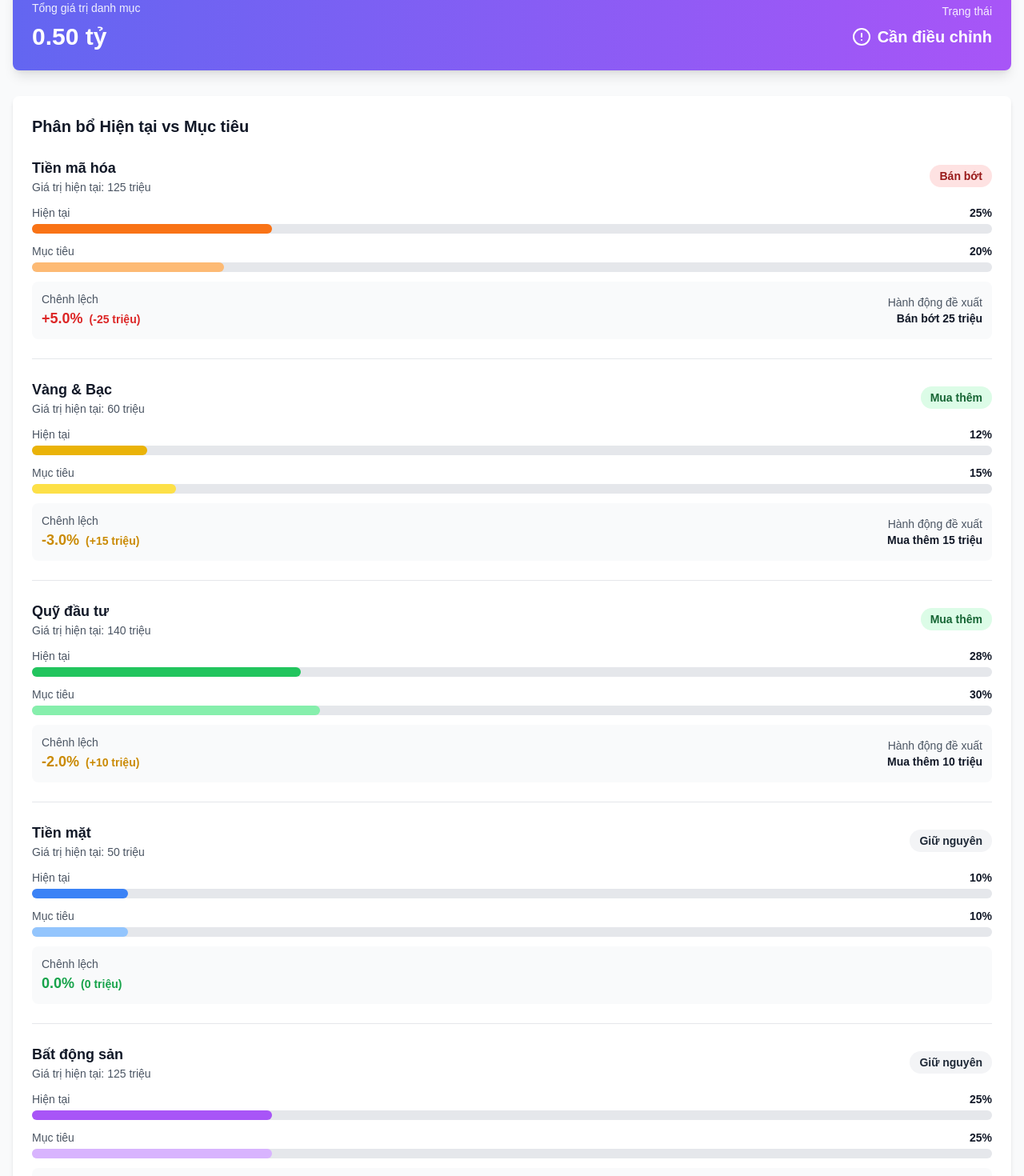
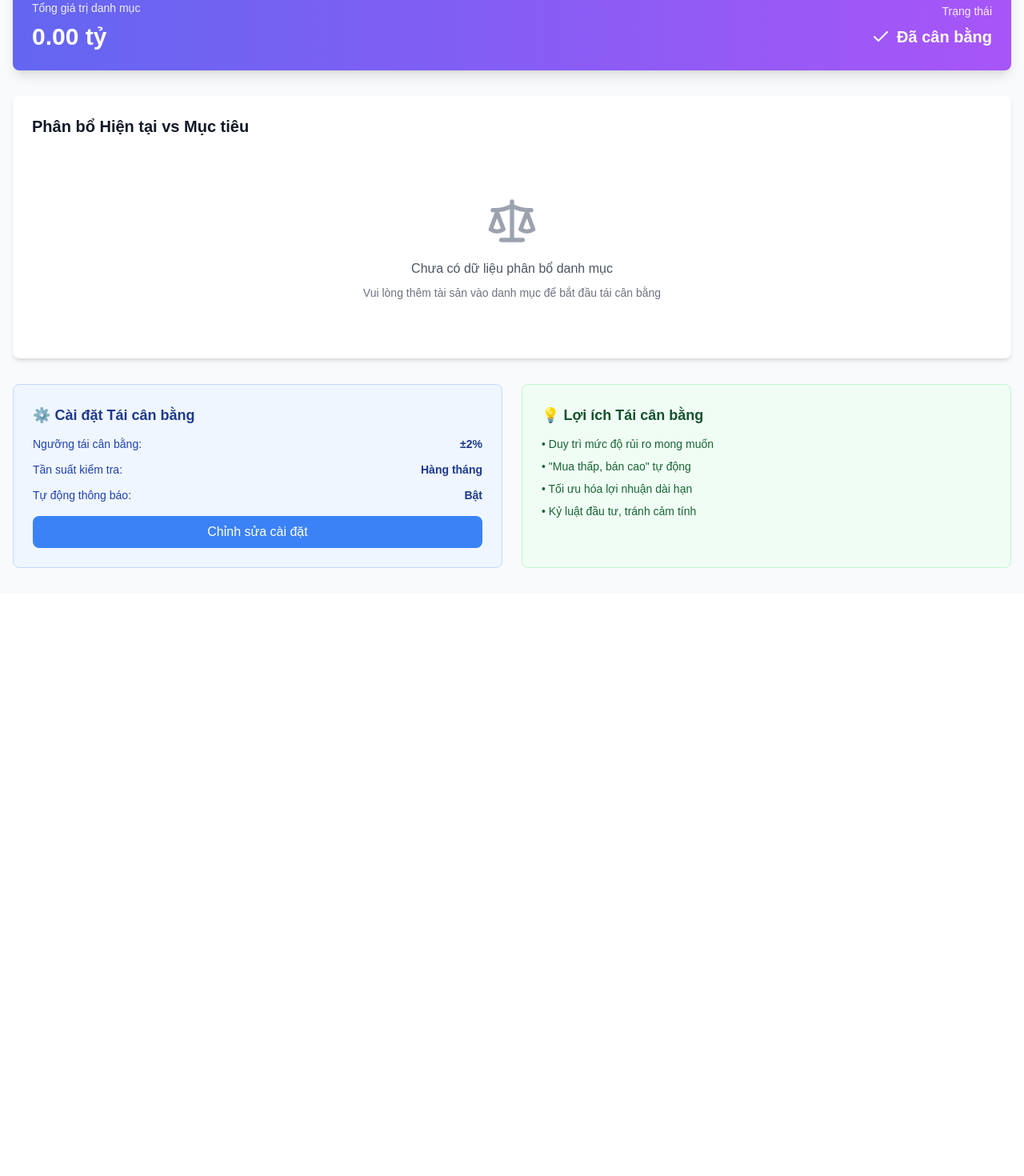
Before and after one commit to tibicrypto/quan-ly-tai-san, a Next.js app: page /rebalance in a window 1280 px wide. Shown: the part 220-1690 px from the top of the page at 80% size. After the commit the page ends 962 px from the top, so only its background shows below. Built offline with nearby package versions, Linux system fonts and the light colour scheme.

Commit message:
Remove mock data from credit card and rebalance pages - use empty states instead
Co-authored-by: tibicrypto <173438467+tibicrypto@users.noreply.github.com>

```diff
--- a/app/credit-cards/page.tsx
+++ b/app/credit-cards/page.tsx
@@ -8,27 +8,8 @@ export default function CreditCardsPage() {
   const [showOptimizer, setShowOptimizer] = useState(false)
   const [amount, setAmount] = useState('')
 
-  // Sample data - would come from database in real app
-  const cards = [
-    {
-      id: '1',
-      bankName: 'VIB',
-      cardName: 'Online Plus',
-      lastFourDigits: '1234',
-      statementDay: 20,
-      interestFreeDays: 55,
-      paymentDueDays: 15,
-    },
-    {
-      id: '2',
-      bankName: 'Techcombank',
-      cardName: 'Cash Back',
-      lastFourDigits: '5678',
-      statementDay: 25,
-      interestFreeDays: 45,
-      paymentDueDays: 15,
-    },
-  ]
+  // TODO: Fetch cards from database
+  const cards: any[] = []
 
   return (
     <div className="space-y-8">
@@ -51,7 +32,8 @@ export default function CreditCardsPage() {
       </div>
 
       {/* Smart Swipe Optimizer */}
-      <div className="bg-gradient-to-r from-green-500 to-blue-500 rounded-lg shadow-lg p-6 text-white">
+      {cards.length > 0 && (
+        <div className="bg-gradient-to-r from-green-500 to-blue-500 rounded-lg shadow-lg p-6 text-white">
         <div className="flex items-center space-x-3 mb-4">
           <Zap className="w-8 h-8" />
           <div>
@@ -136,6 +118,7 @@ export default function CreditCardsPage() {
           </div>
         )}
       </div>
+      )}
 
       {/* Cards List */}
       <div>
--- a/app/rebalance/page.tsx
+++ b/app/rebalance/page.tsx
@@ -17,63 +17,8 @@ interface AllocationTarget {
 }
 
 export default function RebalancePage() {
-  const [allocations, setAllocations] = useState<AllocationTarget[]>([
-    {
-      assetClass: 'CRYPTO',
-      name: 'Tiền mã hóa',
-      targetPercent: 20,
-      currentPercent: 25,
-      currentValue: 125000000,
-      targetValue: 100000000,
-      difference: -25000000,
-      action: 'SELL',
-      color: 'orange'
-    },
-    {
-      assetClass: 'GOLD_SILVER',
-      name: 'Vàng & Bạc',
-      targetPercent: 15,
-      currentPercent: 12,
-      currentValue: 60000000,
-      targetValue: 75000000,
-      difference: 15000000,
-      action: 'BUY',
-      color: 'yellow'
-    },
-    {
-      assetClass: 'FUNDS',
-      name: 'Quỹ đầu tư',
-      targetPercent: 30,
-      currentPercent: 28,
-      currentValue: 140000000,
-      targetValue: 150000000,
-      difference: 10000000,
-      action: 'BUY',
-      color: 'green'
-    },
-    {
-      assetClass: 'CASH',
-      name: 'Tiền mặt',
-      targetPercent: 10,
-      currentPercent: 10,
-      currentValue: 50000000,
-      targetValue: 50000000,
-      difference: 0,
-      action: 'HOLD',
-      color: 'blue'
-    },
-    {
-      assetClass: 'REAL_ESTATE',
-      name: 'Bất động sản',
-      targetPercent: 25,
-      currentPercent: 25,
-      currentValue: 125000000,
-      targetValue: 125000000,
-      difference: 0,
-      action: 'HOLD',
-      color: 'purple'
-    },
-  ])
+  // TODO: Fetch allocations from database
+  const [allocations, setAllocations] = useState<AllocationTarget[]>([])
 
   const totalPortfolioValue = allocations.reduce((sum, a) => sum + a.currentValue, 0)
   const isBalanced = allocations.every(a => Math.abs(a.currentPercent - a.targetPercent) < 2)
@@ -86,6 +31,11 @@ export default function RebalancePage() {
   }
 
   const handleRecalculate = () => {
+    if (allocations.length === 0) {
+      alert('Chưa có dữ liệu phân bổ danh mục. Vui lòng thêm tài sản trước.')
+      return
+    }
+
     // Recalculate allocations based on current portfolio values
     console.log('Recalculating portfolio allocations...')
 
@@ -184,8 +134,19 @@ export default function RebalancePage() {
       <div className="bg-white rounded-lg shadow-md p-6">
         <h2 className="text-xl font-semibold text-gray-900 mb-6">Phân bổ Hiện tại vs Mục tiêu</h2>
 
-        <div className="space-y-6">
-          {allocations.map((allocation) => {
+        {allocations.length === 0 ? (
+          <div className="text-center py-12">
+            <Scale className="w-16 h-16 text-gray-400 mx-auto mb-4" />
+            <p className="text-gray-600 mb-2">
+              Chưa có dữ liệu phân bổ danh mục
+            </p>
+            <p className="text-sm text-gray-500">
+              Vui lòng thêm tài sản vào danh mục để bắt đầu tái cân bằng
+            </p>
+          </div>
+        ) : (
+          <div className="space-y-6">
+            {allocations.map((allocation) => {
             const diffPercent = allocation.currentPercent - allocation.targetPercent
             const isOverweight = diffPercent > 0
 
@@ -285,7 +246,8 @@ export default function RebalancePage() {
               </div>
             )
           })}
-        </div>
+          </div>
+        )}
       </div>
 
       {/* Settings Card */}
```
